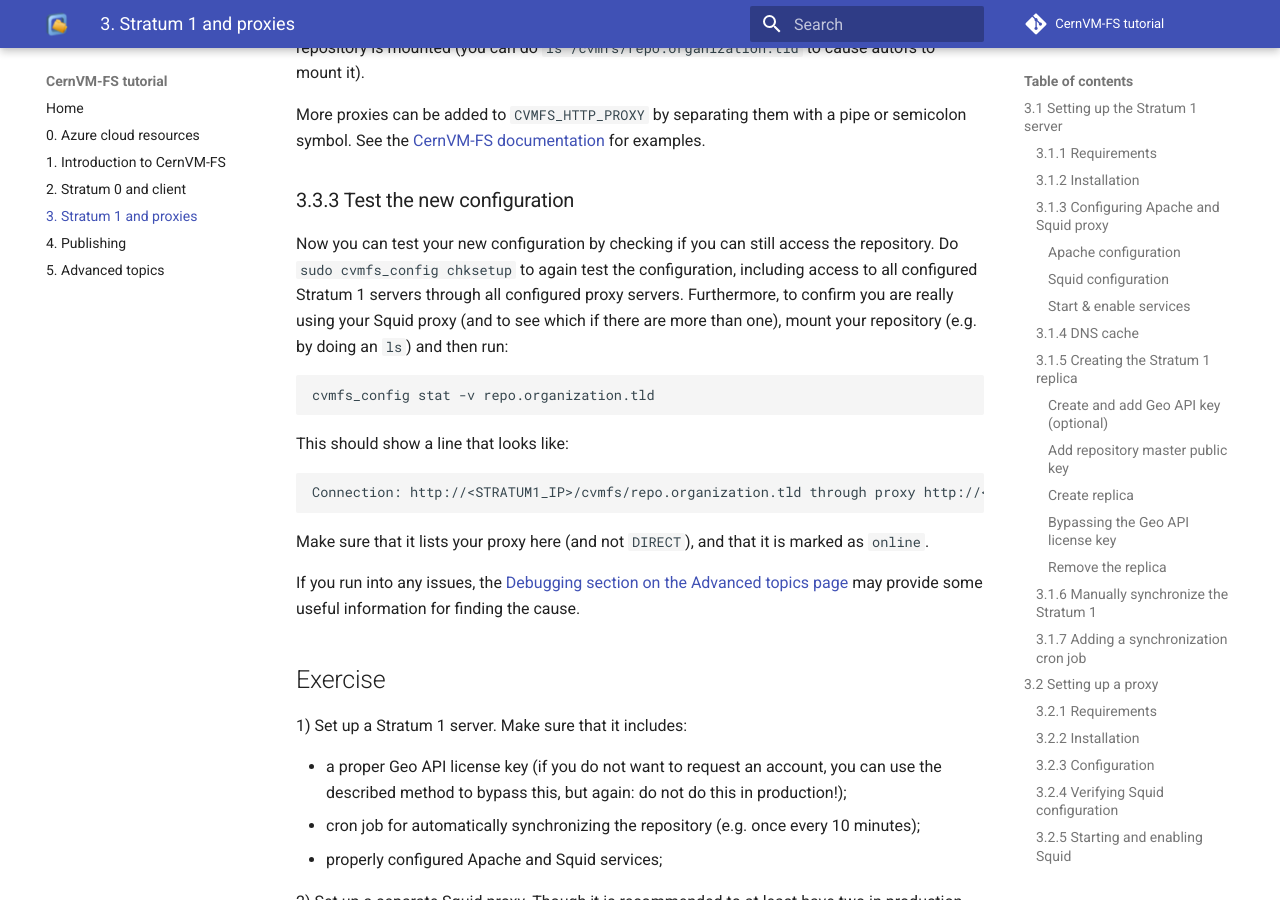
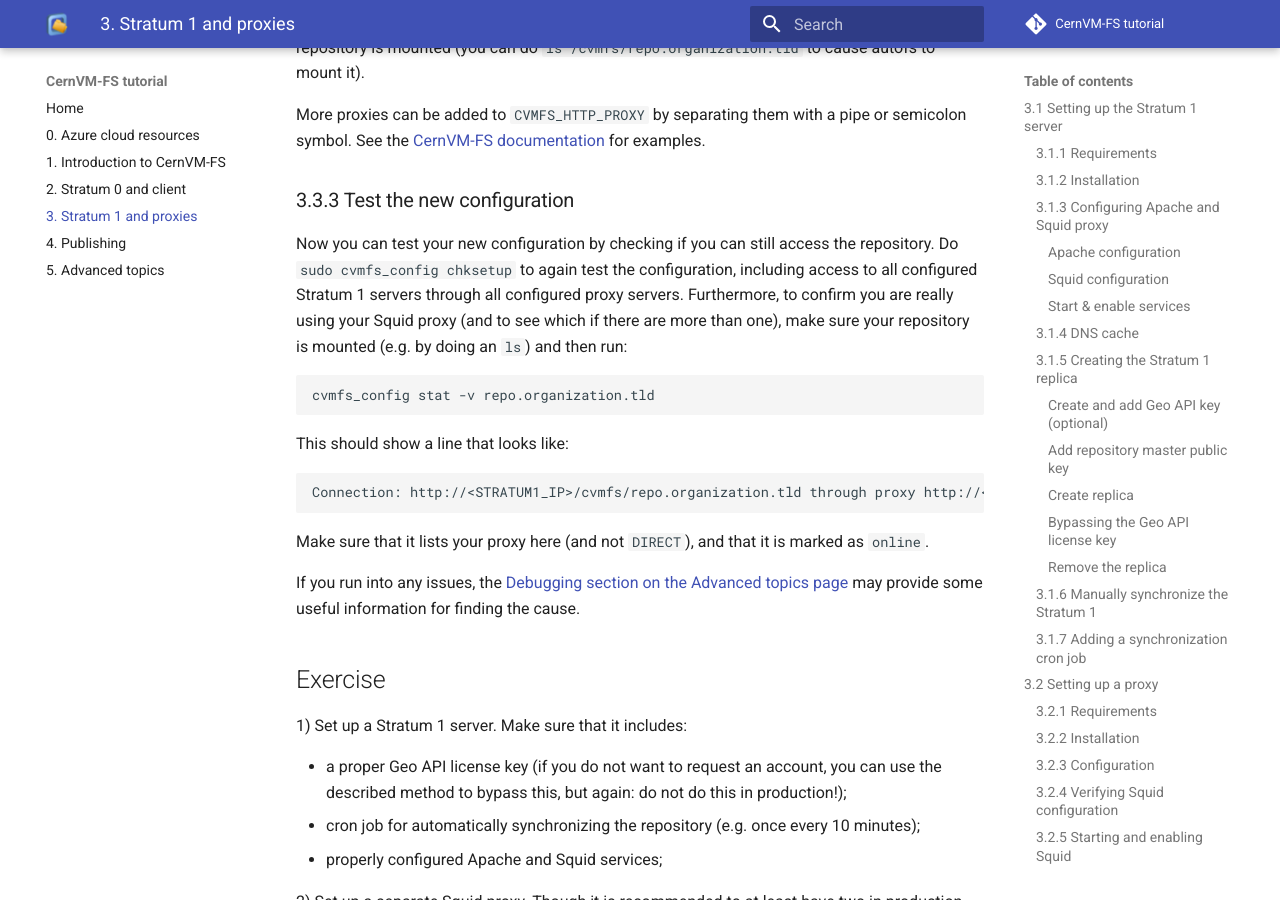
Before and after one commit to cvmfs-contrib/cvmfs-tutorial-2021, an MkDocs documentation site: the page built from docs/03_stratum1_proxies.md, in a window 1280 px wide and 900 px high, scrolled down 9204 px. Built offline with MkDocs 1.6.1 and Material for MkDocs 9.7.7, drawn with Linux system fonts in a browser that asks for light colours; comment, search, counter and statistics services are not loaded.

Commit message:
stat only works if the repo is mounted

````diff
--- a/docs/03_stratum1_proxies.md
+++ b/docs/03_stratum1_proxies.md
@@ -394,7 +394,7 @@
 Do `sudo cvmfs_config chksetup` to again test the configuration,
 including access to all configured Stratum 1 servers through all configured proxy servers.
 Furthermore, to confirm you are really using your Squid proxy (and to see which if there are more than one),
-mount your repository (e.g. by doing an `ls`) and then run:
+make sure your repository is mounted (e.g. by doing an `ls`) and then run:
 ```
 cvmfs_config stat -v repo.organization.tld
 ```
````
